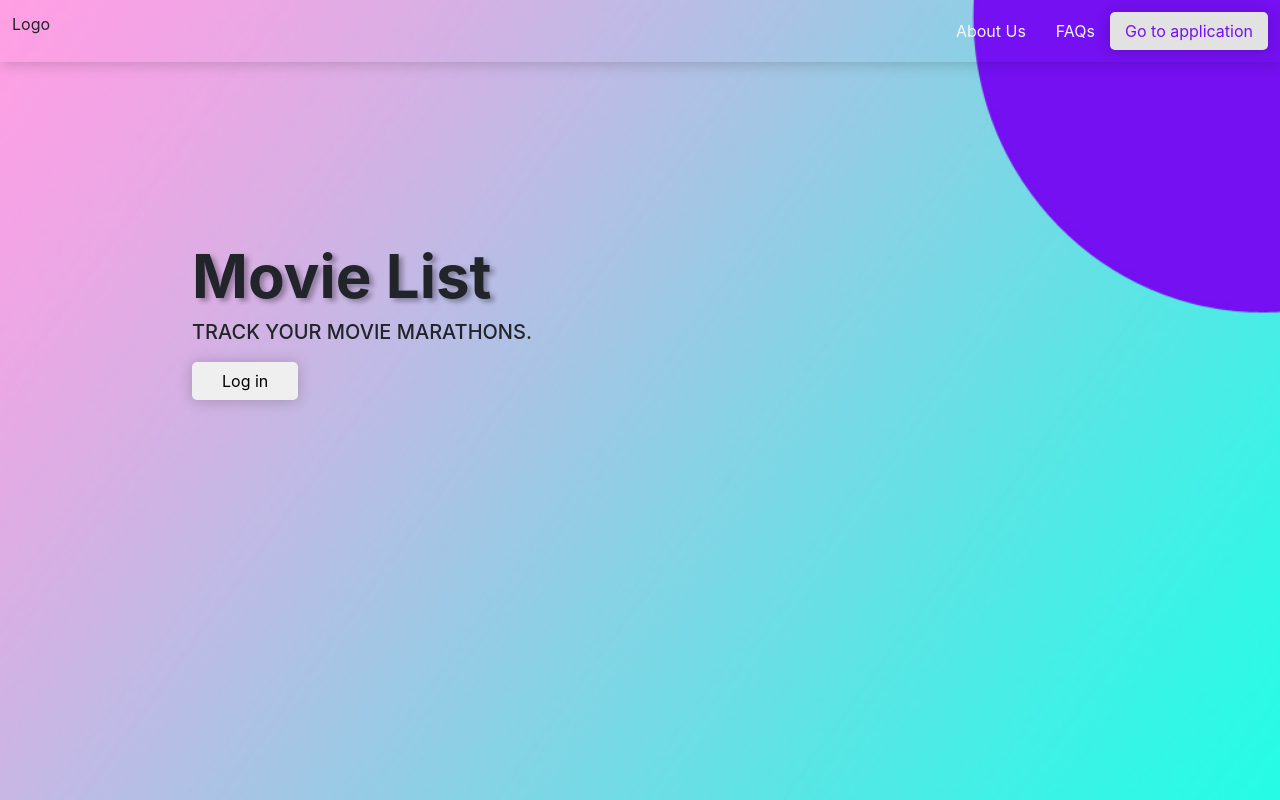
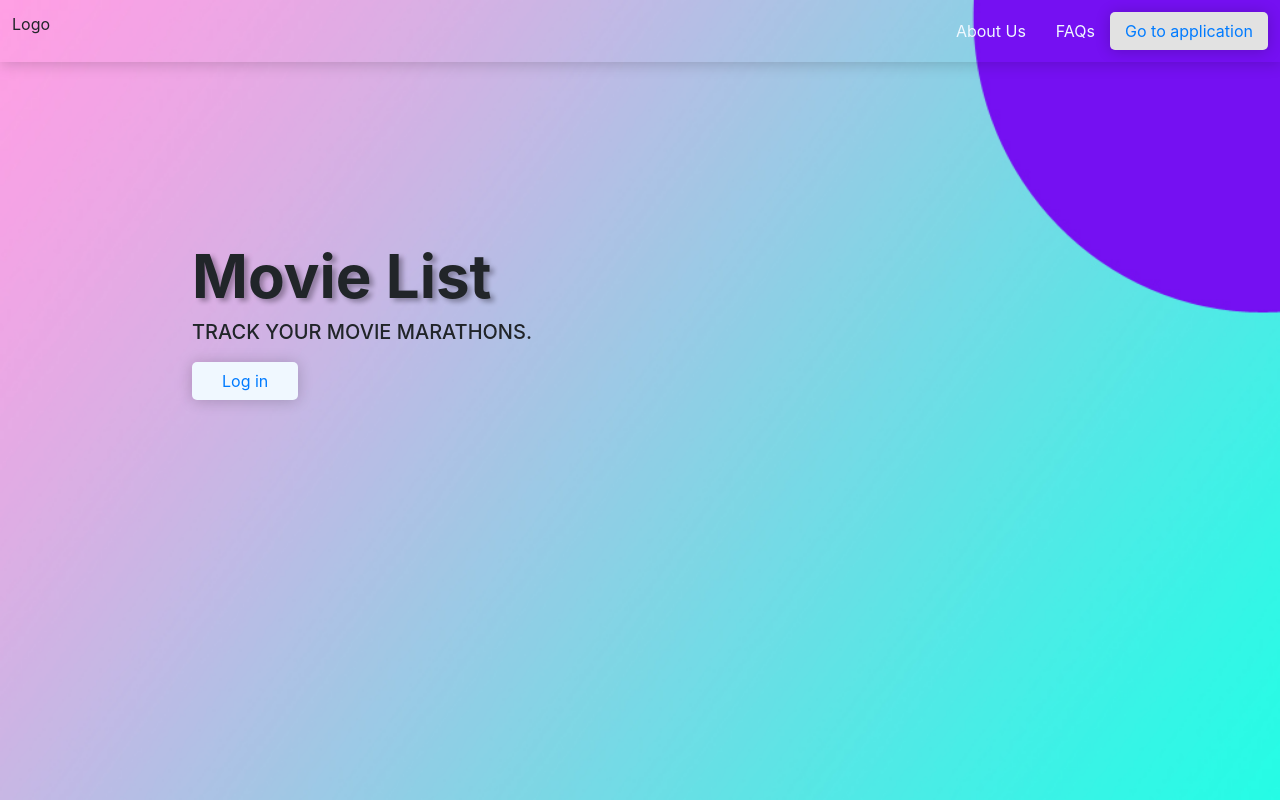
Before and after one commit to Sandip-Z/movies, a React (Create React App) app: page /about-us in a window 1280 px wide. Built offline with nearby package versions, Linux system fonts and the light colour scheme.

Commit message:
[add] Link anchors to its respective routes

```diff
--- a/src/components/Aboutus/AboutUsHeader.js
+++ b/src/components/Aboutus/AboutUsHeader.js
@@ -1,4 +1,5 @@
 import React from "react";
+import { Link } from "react-router-dom";
 
 const AboutUsHeader = () => {
   return (
@@ -6,7 +7,9 @@
       <div>
         <h1>Movie List</h1>
         <h5>TRACK YOUR MOVIE MARATHONS.</h5>
-        <button className="header-button">Log in</button>
+        <Link to="/login" className="header-button">
+          Log in
+        </Link>
       </div>
     </header>
   );
--- a/src/components/Aboutus/AboutUsNavbar.js
+++ b/src/components/Aboutus/AboutUsNavbar.js
@@ -1,4 +1,5 @@
 import React from "react";
+import { Link } from "react-router-dom";
 
 const AboutUsNavbar = () => {
   return (
@@ -8,7 +9,9 @@
         <ul>
           <li>About Us</li>
           <li>FAQs</li>
-          <li className="highlight-list-item">Go to application</li>
+          <li className="highlight-list-item">
+            <Link to="/">Go to application</Link>
+          </li>
         </ul>
       </div>
     </nav>
--- a/src/components/Aboutus/aboutus.css
+++ b/src/components/Aboutus/aboutus.css
@@ -16,17 +16,19 @@
 }
 
 .highlight-list-item {
-  background: rgb(226, 226, 226);
+  background: rgb(226, 226, 226) !important;
   padding: 15px;
   color: #7510f2 !important;
   border-radius: 5px;
   transition: all 0.5s;
   cursor: pointer;
   box-shadow: 0px 1px 15px rgba(0, 0, 0, 0.2);
+  text-decoration: none !important;
 }
 
 .highlight-list-item:hover {
-  background-color: #4b168d;
+  background-color: #4b168d !important;
+  text-decoration: none !important;
   color: aliceblue !important;
   transition: all 0.5s;
   box-shadow: 0px 1px 15px rgba(0, 0, 0, 0.7);
@@ -57,6 +59,9 @@
 }
 
 .header-button {
+  display: inline-block;
+  background-color: aliceblue !important;
+  text-decoration: none;
   padding: 7px 30px;
   border: 0px;
   margin-top: 10px;
@@ -66,7 +71,8 @@
 }
 
 .header-button:hover {
-  background-color: #4b168d;
+  text-decoration: none;
+  background-color: #4b168d !important;
   color: aliceblue !important;
   transition: all 0.5s;
   box-shadow: 0px 1px 15px rgba(0, 0, 0, 0.7);
--- a/src/index.css
+++ b/src/index.css
@@ -12,6 +12,18 @@
   -moz-osx-font-smoothing: grayscale;
   background-color: #2c3e50 !important;
   /* background-color: #e5e8ea !important; */
+}
+
+a {
+  color: inherit;
+  background: inherit;
+  text-decoration: none;
+}
+
+a:hover {
+  color: inherit !important;
+  background: inherit !important;
+  text-decoration: none !important;
 }
 
 code {
```
